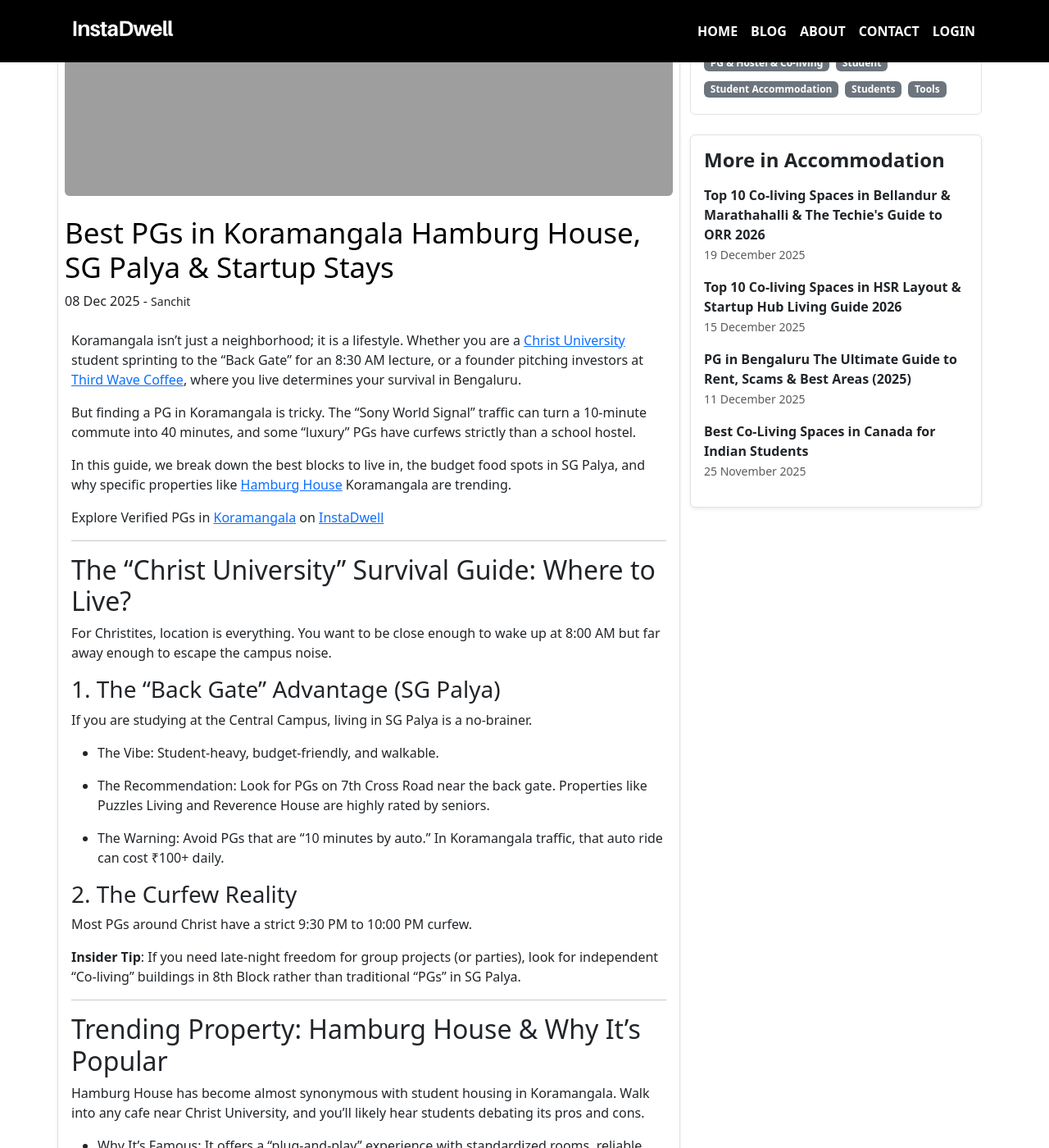
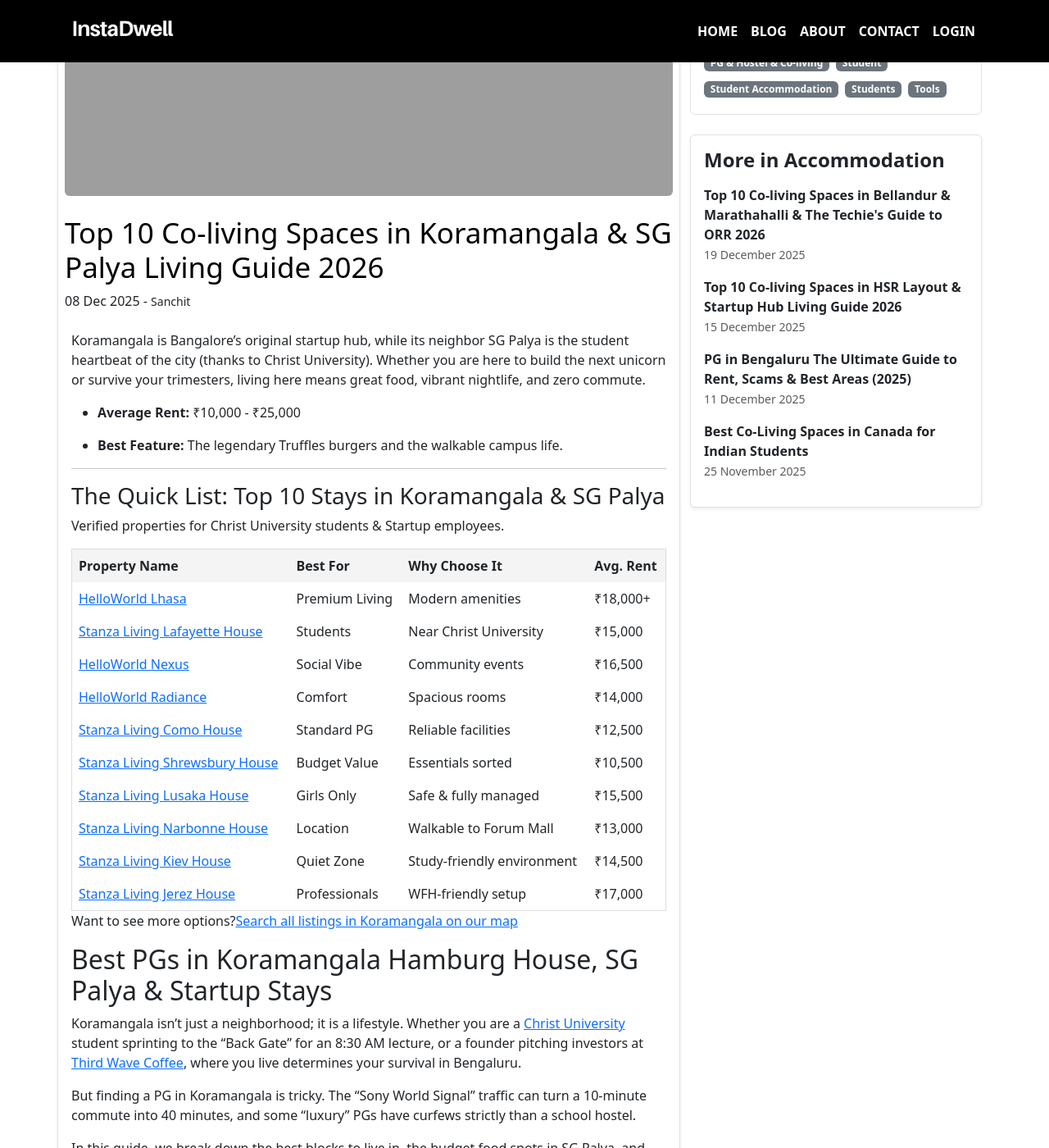
Before and after one commit to instadw/instadwell-blog, a Jekyll site: the page built from _posts/2025-12-08-top-10-co-living-spaces-in-koramangala-and-sg-palya-living-guide-2026.md, in a window 1280 px wide and 1400 px high, scrolled down 423 px. Shown: the whole window at 82% size. Built offline with Jekyll 4.4.1, drawn with Linux system fonts in a browser that asks for light colours.

Commit message:
Update and rename 2025-12-08-best-pgs-in-koramangala-hamburg-house-sg-palya-and-startup-stays.md to 2025-12-08-top-10-co-living-spaces-in-koramangala-and-sg-palya-living-guide-2026.md

```diff
--- a/_posts/2025-12-08-best-pgs-in-koramangala-hamburg-house-sg-palya-and-startup-stays.md
+++ b/_posts/2025-12-08-top-10-co-living-spaces-in-koramangala-and-sg-palya-living-guide-2026.md
@@ -1,7 +1,7 @@
 ---
-title: "Best PGs in Koramangala Hamburg House, SG Palya & Startup Stays"
-description: " Looking for Coliving in Koramangala? From student PGs in SG Palya near Christ University to startup hubs in 4th Block. Compare rents & reviews on InstaDwell."
-image: "/assets/images/best-pgs-in-koramangala-hamburg-house-sg-palya-and-startup-stays.webp"
+title: "Top 10 Co-living Spaces in Koramangala & SG Palya Living Guide 2026"
+description: " Moving to Bangalore? Compare Top 10 Co-living Spaces in Koramangala & SG Palya. Discover the best PGs near Christ University and the startup hub."
+image: "/assets/images/top-10-co-living-spaces-in-koramangala-and-sg-palya-living-guide-2026.webp"
 layout: post
 permalink: /:title
 author: Sanchit
@@ -9,6 +9,35 @@
 date: 2025-12-08T09:14:00.000+05:30
 ---
 
+Koramangala is Bangalore's original startup hub, while its neighbor SG Palya is the student heartbeat of the city (thanks to Christ University). Whether you are here to build the next unicorn or survive your trimesters, living here means great food, vibrant nightlife, and zero commute.
+
+-   **Average Rent:** ₹10,000 - ₹25,000
+
+-   **Best Feature:** The legendary Truffles burgers and the walkable campus life.
+
+
+----------
+
+###  The Quick List: Top 10 Stays in Koramangala & SG Palya
+
+Verified properties for Christ University students & Startup employees.
+
+| **Property Name**                                                                         | **Best For**   | **Why Choose It**          | **Avg. Rent** |
+| ----------------------------------------------------------------------------------------- | -------------- | -------------------------- | ------------- |
+| [HelloWorld Lhasa](https://instadwell.com/properties/3192-helloworld-lhasa)               | Premium Living | Modern amenities           | ₹18,000+      |
+| [Stanza Living Lafayette House](https://instadwell.com/properties/2594-lafayette-house)   | Students       | Near Christ University     | ₹15,000       |
+| [HelloWorld Nexus](https://instadwell.com/properties/3196-helloworld-nexus)               | Social Vibe    | Community events           | ₹16,500       |
+| [HelloWorld Radiance](https://instadwell.com/properties/3187-helloworld-radiance)         | Comfort        | Spacious rooms             | ₹14,000       |
+| [Stanza Living Como House](https://instadwell.com/properties/2574-como-house)             | Standard PG    | Reliable facilities        | ₹12,500       |
+| [Stanza Living Shrewsbury House](https://instadwell.com/properties/2575-shrewsbury-house) | Budget Value   | Essentials sorted          | ₹10,500       |
+| [Stanza Living Lusaka House](https://instadwell.com/properties/2608-lusaka-house)         | Girls Only     | Safe & fully managed       | ₹15,500       |
+| [Stanza Living Narbonne House](https://instadwell.com/properties/2610-narbonne-house)     | Location       | Walkable to Forum Mall     | ₹13,000       |
+| [Stanza Living Kiev House](https://instadwell.com/properties/2591-kiev-house)             | Quiet Zone     | Study-friendly environment | ₹14,500       |
+| [Stanza Living Jerez House](https://instadwell.com/properties/2603-jerez-house)           | Professionals  | WFH-friendly setup         | ₹17,000       |
+
+Want to see more options?[Search all listings in Koramangala on our map](https://instadwell.com/search?lat=12.9352403&lng=77.624532&location=Koramangala%2C%20Bengaluru%2C%20Karnataka%2C%20India&city=Bengaluru&country=India)
+
+## Best PGs in Koramangala Hamburg House, SG Palya & Startup Stays
 Koramangala isn't just a neighborhood; it is a lifestyle. Whether you are a [Christ University](https://christuniversity.in/) student sprinting to the "Back Gate" for an 8:30 AM lecture, or a founder pitching investors at [Third Wave Coffee](https://stores.thirdwavecoffeeroasters.com/store-pages/third-wave-coffee-koramangala-8th-block-bengaluru/), where you live determines your survival in Bengaluru.
 
 But finding a PG in Koramangala is tricky. The "Sony World Signal" traffic can turn a 10-minute commute into 40 minutes, and some "luxury" PGs have curfews strictly than a school hostel.
```
